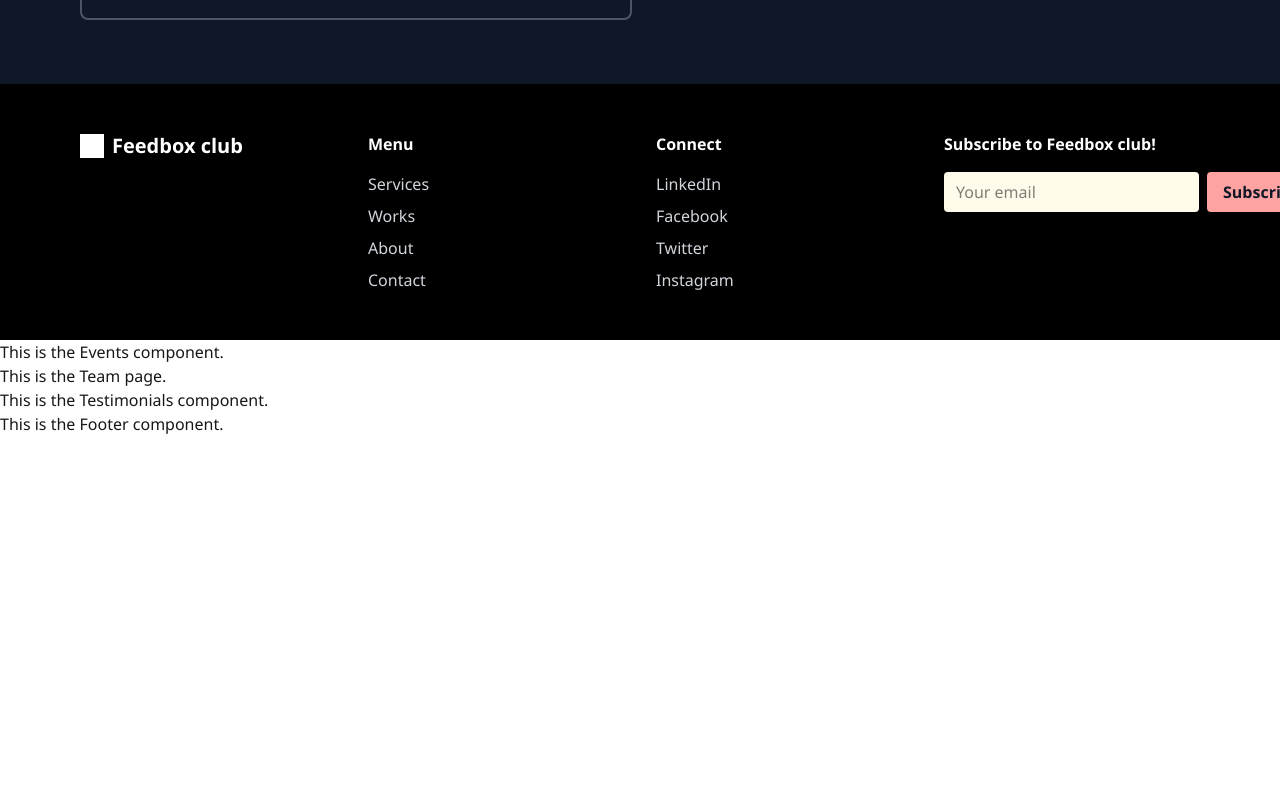
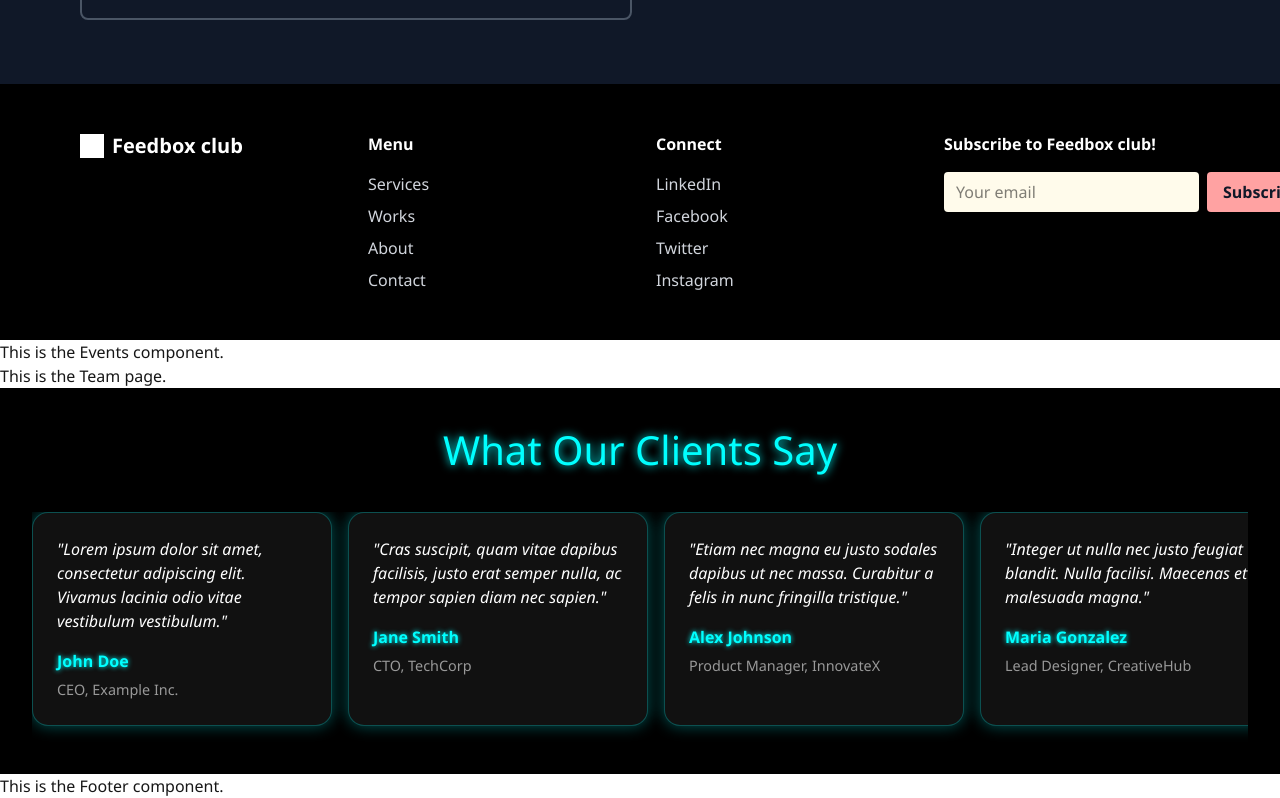
Before and after one commit to Rajkr76/feedbox_website, a Next.js app: page / in a window 1280 px wide. Shown: the part 2401-3199 px from the top of the page. Before the commit the page ends 2837 px from the top, so only its background shows below. Built offline with nearby package versions, Linux system fonts and the light colour scheme.

Commit message:
Added testimonials page

```diff
--- a/components/Testimonials.tsx
+++ b/components/Testimonials.tsx
@@ -1,11 +1,59 @@
-import React from 'react'
+import React from "react";
+import "./Testimonials.css";
 
-function Testimonials() {
+type Testimonial = {
+  id: number;
+  name: string;
+  role: string;
+  content: string;
+};
+
+const testimonials: Testimonial[] = [
+  {
+    id: 1,
+    name: "John Doe",
+    role: "CEO, Example Inc.",
+    content:
+      "Lorem ipsum dolor sit amet, consectetur adipiscing elit. Vivamus lacinia odio vitae vestibulum vestibulum.",
+  },
+  {
+    id: 2,
+    name: "Jane Smith",
+    role: "CTO, TechCorp",
+    content:
+      "Cras suscipit, quam vitae dapibus facilisis, justo erat semper nulla, ac tempor sapien diam nec sapien.",
+  },
+  {
+    id: 3,
+    name: "Alex Johnson",
+    role: "Product Manager, InnovateX",
+    content:
+      "Etiam nec magna eu justo sodales dapibus ut nec massa. Curabitur a felis in nunc fringilla tristique.",
+  },
+  {
+    id: 4,
+    name: "Maria Gonzalez",
+    role: "Lead Designer, CreativeHub",
+    content:
+      "Integer ut nulla nec justo feugiat blandit. Nulla facilisi. Maecenas et malesuada magna.",
+  },
+];
+
+const Testimonials: React.FC = () => {
   return (
-    <div>
-      This is the Testimonials component.
+    <div className="testimonials-container">
+      <h2 className="title">What Our Clients Say</h2>
+      <div className="testimonials-scroll">
+        {testimonials.map((t) => (
+          <div className="testimonial-card" key={t.id}>
+            <p className="testimonial-content">"{t.content}"</p>
+            <h4 className="testimonial-name">{t.name}</h4>
+            <span className="testimonial-role">{t.role}</span>
+          </div>
+        ))}
+      </div>
     </div>
-  )
-}
+  );
+};
 
-export default Testimonials
+export default Testimonials;
--- /dev/null
+++ b/components/testimonials.css
@@ -0,0 +1,56 @@
+.testimonials-container {
+  padding: 2rem;
+  background-color: #000; /* dark background */
+  color: #ccc; /* light grey text */
+  font-family: "Segoe UI", sans-serif;
+}
+
+.title {
+  text-align: center;
+  font-size: 2.5rem;
+  color: #00ffff;
+  text-shadow: 0 0 10px #00ffff;
+  margin-bottom: 2rem;
+}
+
+.testimonials-scroll {
+  display: flex;
+  overflow-x: auto;
+  gap: 1rem;
+  padding-bottom: 1rem;
+  scrollbar-width: thin;
+}
+
+.testimonial-card {
+  min-width: 300px;
+  max-width: 300px;
+  background-color: #111;
+  padding: 1.5rem;
+  border-radius: 16px;
+  box-shadow: 0 0 15px #00ffff55;
+  flex-shrink: 0;
+  border: 1px solid #00ffff44;
+  transition: transform 0.3s;
+}
+
+.testimonial-card:hover {
+  transform: scale(1.05);
+}
+
+.testimonial-content {
+  font-style: italic;
+  margin-bottom: 1rem;
+  color: #fff;
+}
+
+.testimonial-name {
+  color: #00ffff;
+  font-weight: bold;
+  margin-bottom: 0.25rem;
+  text-shadow: 0 0 5px #00ffff;
+}
+
+.testimonial-role {
+  font-size: 0.9rem;
+  color: #999;
+}
```
Also changed, not shown: package.json (+10 -7 lines), 1 other file (tests, documents, lock files or other folders).
